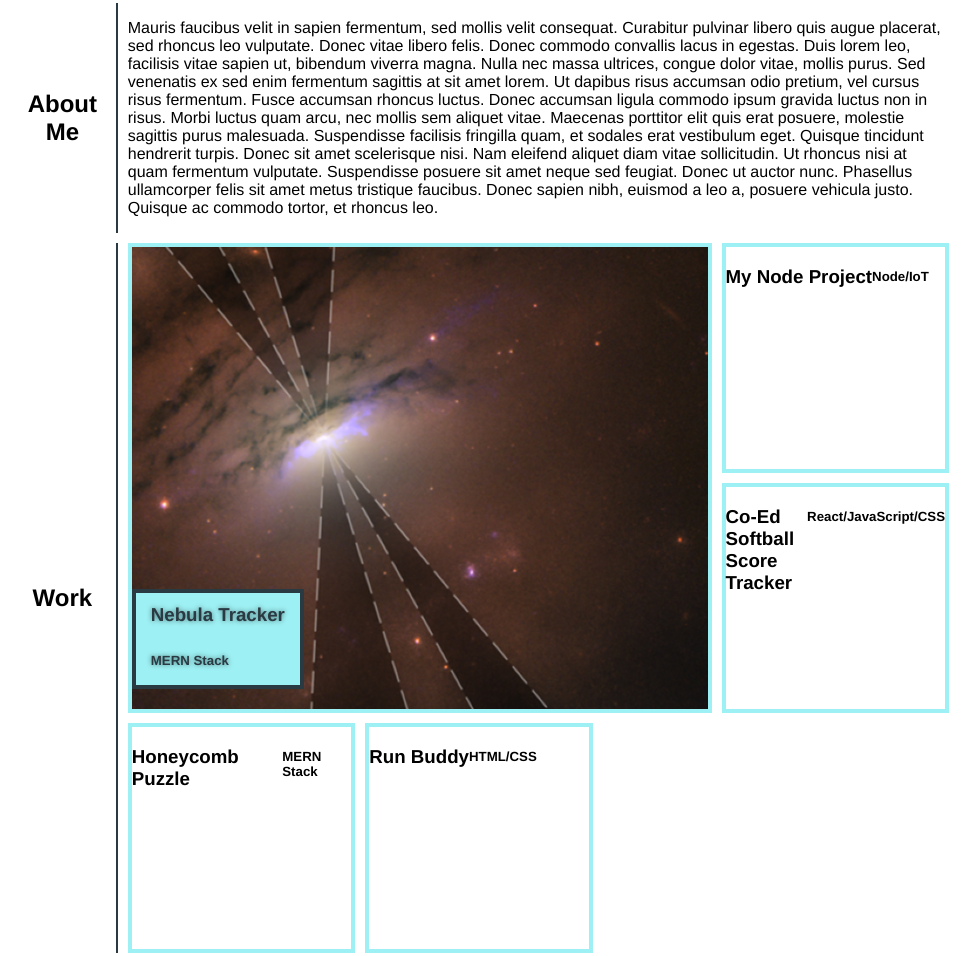
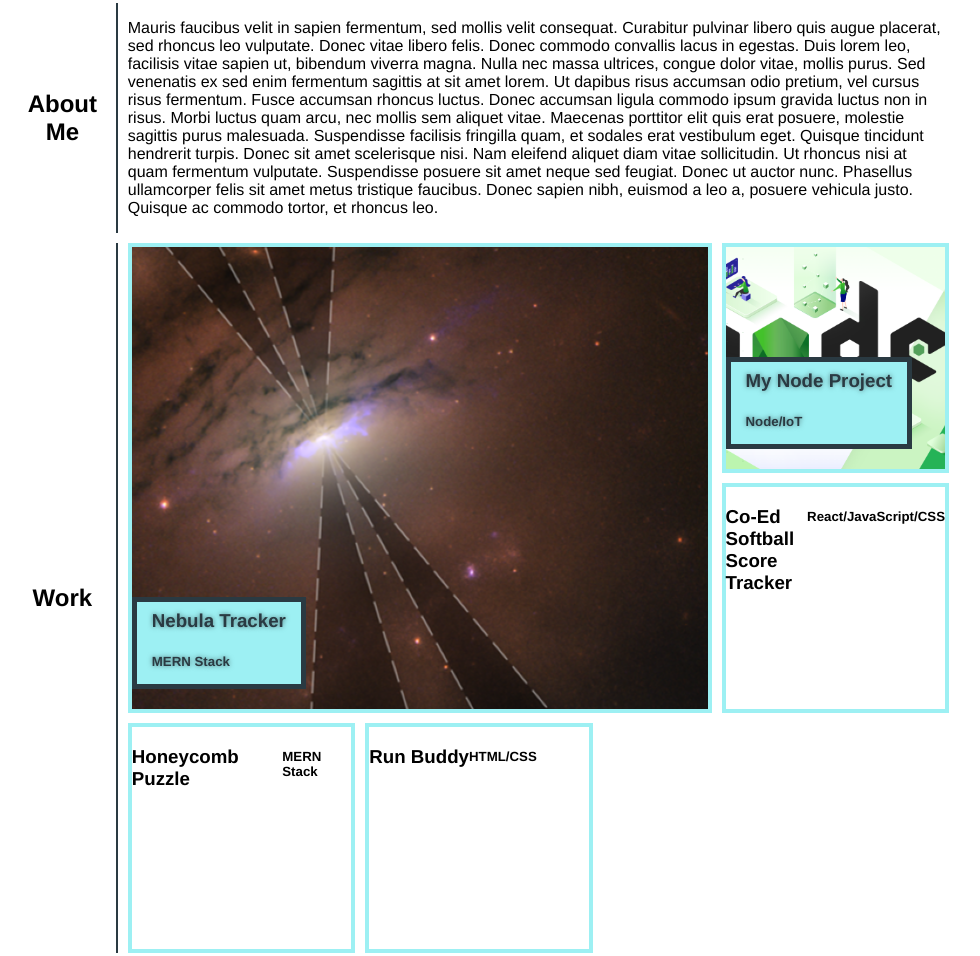
Before and after one commit to jaderiver62/portfolio-kit, a plain HTML site: page index.html in a window 1280 px wide. Shown: the part 385-1341 px from the top of the page, without its empty margins (176-1156 px from the left). Drawn offline with Linux system fonts and the light colour scheme.

Commit message:
CSS updates

```diff
--- a/assets/style.css
+++ b/assets/style.css
@@ -143,27 +143,27 @@ header nav ul li a:hover {
     align-self: flex-end;
     flex-direction: column;
     padding: 0 15px;
-    border: 4px solid var(--secondary-color);
+    border: 5px solid var(--secondary-color);
     margin-bottom: 20px;
     text-shadow: 0 0 5px rgba(0, 0, 0, 0.5);
     background-color: var(--primary-color);
     color: var(--secondary-color);
-    line-height: 5px;
+    line-height: 0;
 }
 
 .grid-item-row {
     display: flex;
     align-self: auto;
-    background-size: cover;
     background-position: 60% 60%;
     border: 4px solid var(--primary-color);
-    background-size: initial;
+    background-size: cover;
 }
 
 .img-2 {
     grid-area: img-2;
     grid-column: 7/span 2;
     grid-row: 2;
+    background-image: url("./images/nodejs.png");
 }
 
 .img-3 {
--- a/index.html
+++ b/index.html
@@ -64,8 +64,10 @@
 
             </div>
             <div class="grid-item-row img-2">
-                <h3>My Node Project</h3>
-                <h5>Node/IoT</h5>
+                <div class="img-text">
+                    <h3>My Node Project</h3>
+                    <h5>Node/IoT</h5>
+                </div>
             </div>
             <div class="grid-item-row img-3">
                 <h3>Co-Ed Softball Score Tracker</h3>
```
